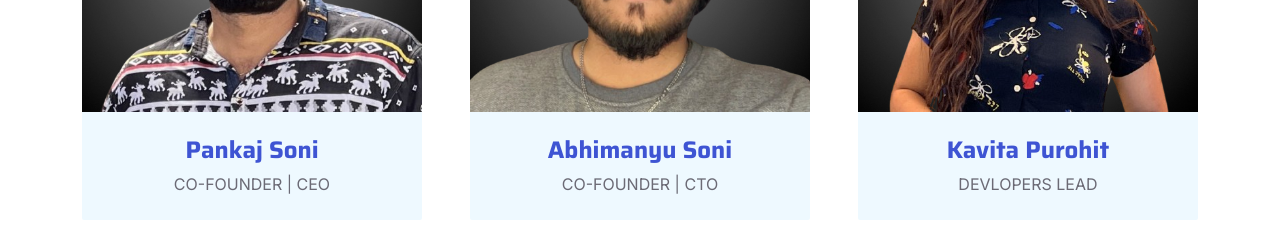
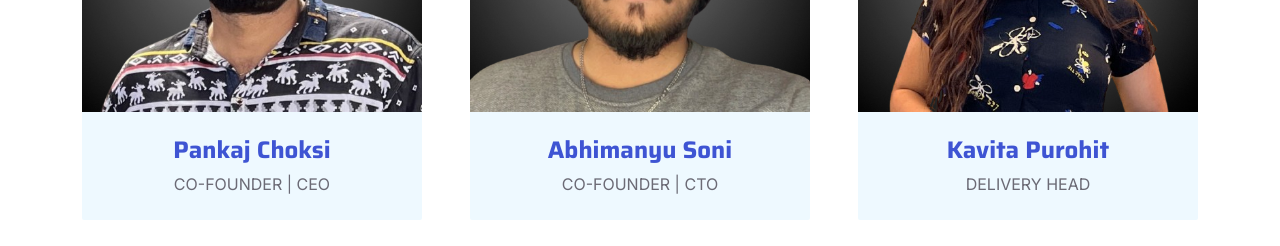
Before and after one commit to dolphinne/dolphinne-website, a React (Vite) app: page / in a window 1280 px wide. Shown: the part 6018-6264 px from the top of the page. Built offline with nearby package versions, Linux system fonts and the light colour scheme.

Commit message:
Team changes

```diff
--- a/src/components/LandingPage/Team.tsx
+++ b/src/components/LandingPage/Team.tsx
@@ -50,7 +50,7 @@ const Team = () => {
                 </div>
               </div>
               <div className="text-center py-4">
-                <h4 className="text-primary">Pankaj Soni</h4>
+                <h4 className="text-primary">Pankaj Choksi</h4>
                 <p className="text-uppercase m-0">Co-founder | CEO</p>
               </div>
             </div>
@@ -125,7 +125,7 @@ const Team = () => {
               </div>
               <div className="text-center py-4">
                 <h4 className="text-primary">Kavita Purohit</h4>
-                <p className="text-uppercase m-0">Devlopers Lead</p>
+                <p className="text-uppercase m-0">Delivery Head</p>
               </div>
             </div>
           </div>
```
